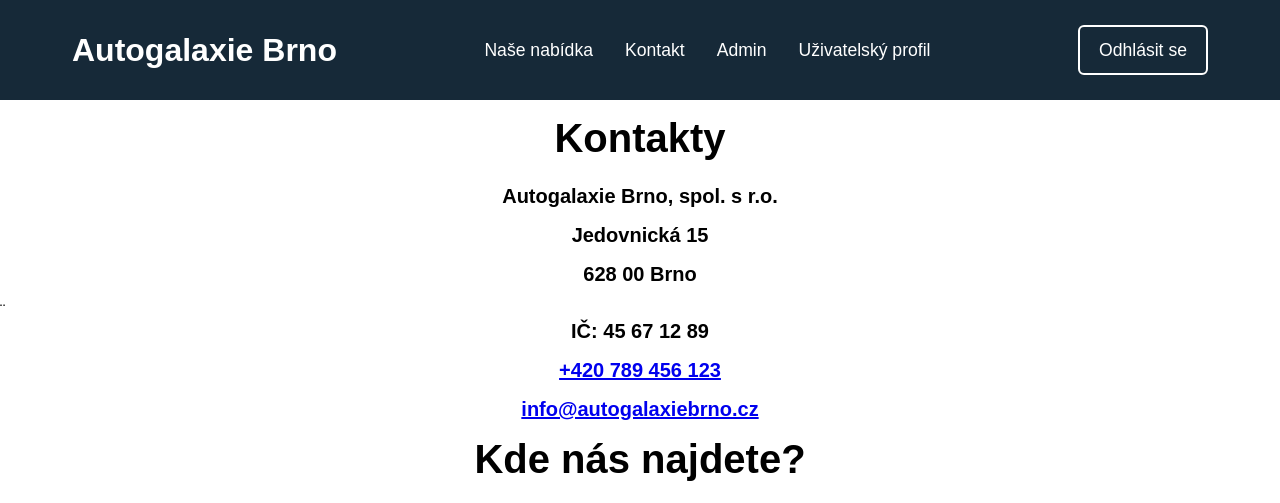
After one commit to jablko3000/carsite, a Django app: page /contact/ in a window 1280 px wide. The commit adds this page. Shown: the top 503 px of the page. Run offline with Django 4.2, Linux system fonts and the light colour scheme; the visitor is signed in with stand-in values (Sample User, id 1).

Commit message:
Added contact page

```diff
--- /dev/null
+++ b/auta/static/auta/contact.css
@@ -0,0 +1,25 @@
+h2{
+    font-size: 40px;
+    text-align: center;
+    margin-bottom: 3vh;
+    margin-top: 2vh;
+    width: fit-content;
+    margin-left: auto;
+    margin-right: auto;
+}
+h3{
+    font-size: 20px;
+    text-align: center;
+    margin-bottom: 2vh;
+    width: fit-content;
+    margin-left: auto;
+    margin-right: auto;
+}
+iframe {
+    display: block;
+    margin-left: auto;
+    margin-right: auto;
+    height: 40vh;
+    width:75vw;
+    margin-bottom: 3vh;
+}
--- a/auta/static/auta/user_profile.css
+++ b/auta/static/auta/user_profile.css
@@ -91,3 +91,7 @@
     cursor: pointer;
     margin: 0 0.5vw;
 }
+
+.profile{
+    margin-top: 4vh;
+}
--- /dev/null
+++ b/auta/templates/auta/contact.html
@@ -0,0 +1,18 @@
+{% extends "auta/base.html" %}
+{% load static %}
+{% block head %}
+    <link rel="stylesheet" href="/static/contact.css"/>
+{% endblock %}
+{% block content %}
+<div>
+    <h2> Kontakty </h2>
+    <h3> Autogalaxie Brno, spol. s r.o. </h3>
+    <h3> Jedovnická 15</h3>
+    <h3> 628 00 Brno</h3>¨
+    <h3 style="margin-bottom: 2vh;">IČ: 45 67 12 89</h3>
+    <h3><a href="tel:+420123456789"> +420 789 456 123 </a></h3>
+    <h3><a href="mailto:info@autogalaxiebrno.cz"> info@autogalaxiebrno.cz </a></h3>
+    <h2> Kde nás najdete? </h2>
+    <iframe style="border:none" src="https://frame.mapy.cz/s/jevocutule" width="500" height="300" frameborder="0"></iframe>
+</div>
+{% endblock %}
--- a/auta/templates/auta/detail.html
+++ b/auta/templates/auta/detail.html
@@ -41,6 +41,7 @@
     <div class="button-div">
         <div class="button-div car-name">
             <h1>{{ auto.znacka }} {{ auto.model }}, {{ auto.rok_vyroby }}</h1>
+            <h1><script>formattedNumber({{ auto.cena }})</script> Kč</h1>
         </div>
         <div class="button-div buttons">
         {% if user.is_staff %}
--- a/auta/templates/auta/navbar.html
+++ b/auta/templates/auta/navbar.html
@@ -3,6 +3,7 @@
         <div class="logo"><a href="{%url 'auta:homepage'%}">Autogalaxie Brno</a></div>
         <ul class="links">
             <li><a href="{%url 'auta:homepage'%}">Naše nabídka</a></li>
+            <li><a href="{%url 'auta:contact'%}">Kontakt</a></li>
             {% if user.is_staff %}
                 <li><a href="{%url 'admin:index'%}">Admin</a></li>
             {% endif %}
@@ -22,6 +23,7 @@
     <div class="dropdown_menu">
         <div>
             <li><a href="{%url 'auta:homepage'%}">Naše nabídka</a></li>
+            <li><a href="{%url 'auta:contact'%}">Kontakt</a></li>
             {% if user.is_staff %}
                 <li><a href="{%url 'admin:index'%}">Admin</a></li>
             {% endif %}
--- a/auta/urls.py
+++ b/auta/urls.py
@@ -7,6 +7,7 @@ app_name = "auta"
 urlpatterns = [
     path("", views.homepage_view, name="homepage"),
     path("auto/<int:auto_id>/", views.detail_view, name="detail"),
+    path("contact/", views.contact_view, name="contact"),
     path("auto/<int:auto_id>/edit/", views.auto_edit_view, name="auto_edit"),
     path("auto/<int:auto_id>/reserve/", views.auto_reserve_view, name="auto_reserve"),
     path("reservation/<int:reservation_id>/delete/", views.reservation_delete_view, name="reservation_delete"),
--- a/auta/views.py
+++ b/auta/views.py
@@ -35,6 +35,9 @@ def homepage_view(request):
     }
 
     return render(request, 'auta/homepage.html', context)
+
+def contact_view(request):
+    return render(request, 'auta/contact.html')
 
 def detail_view(request, auto_id):
     try:
```
